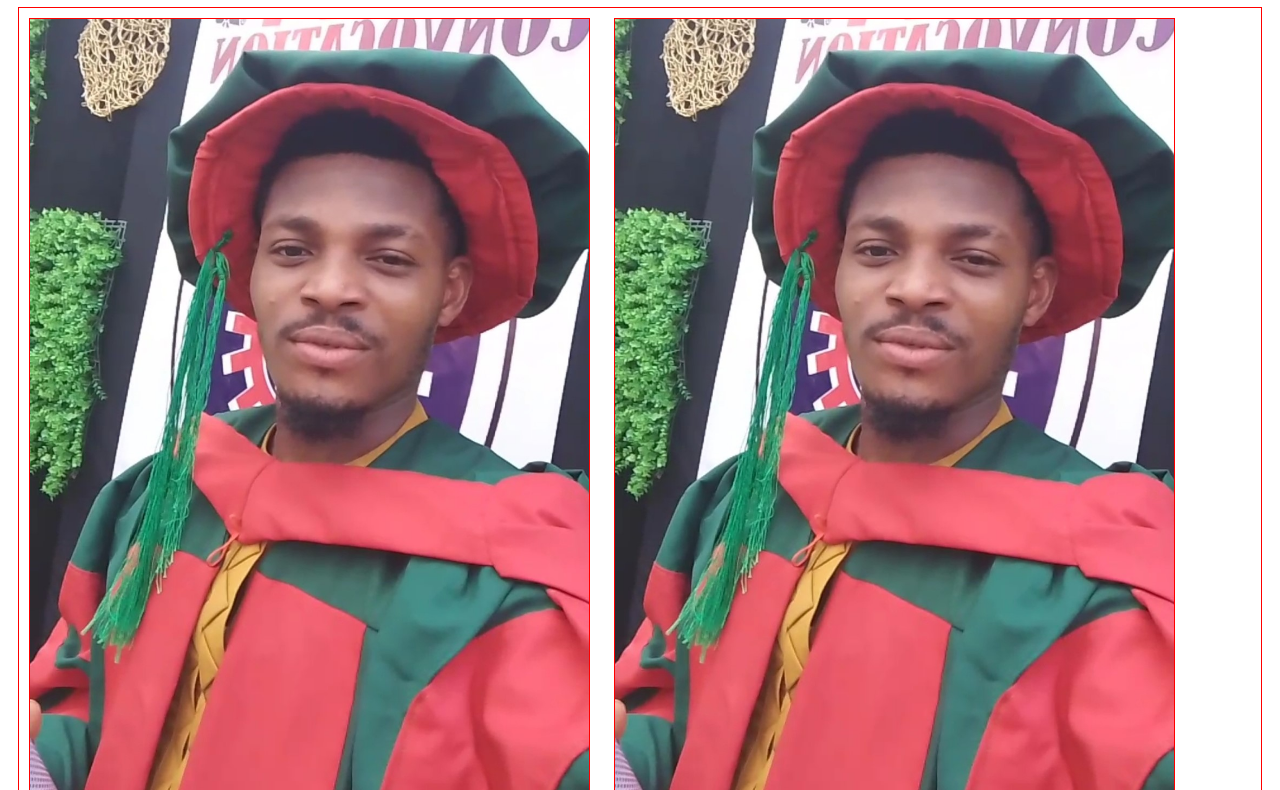
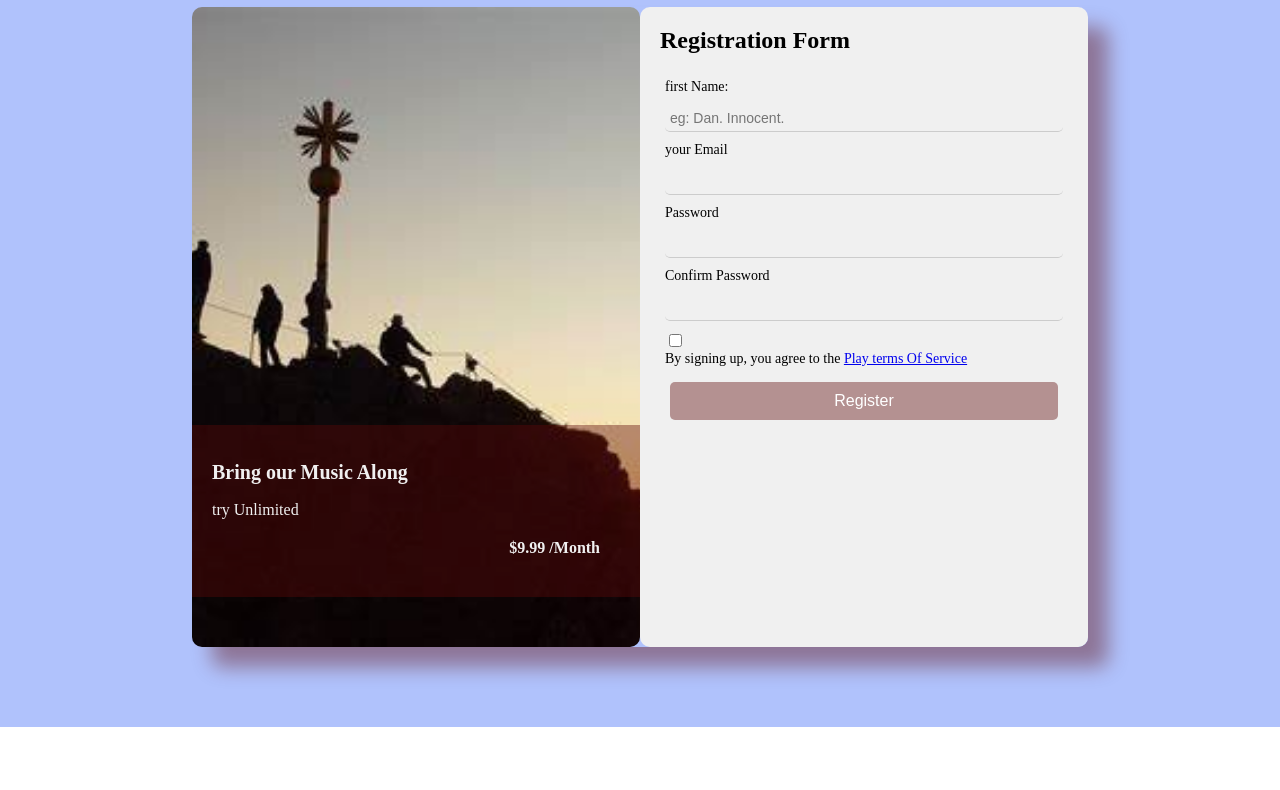
Before and after one commit to Danielinnocent/My-First-Website, a plain HTML site: page index.html in a window 1280 px wide. Shown: the part 73-863 px from the top of the page. After the commit the page ends 800 px from the top, so only its background shows below. Drawn offline with Linux system fonts and the light colour scheme.

Commit message:
Add files via upload

```diff
--- /dev/null
+++ b/css/style.css
@@ -0,0 +1,101 @@
+body, div, p, h1, section, article {
+    margin: 0;
+    padding: 0;
+}
+*{
+    box-sizing: border-box;
+}
+
+#container{
+    width: 100%;
+    height: 100vh;
+    background-color: #b0c2fc;
+
+    display: flex;
+    justify-content: center;
+    align-items: center;
+
+}
+ #container #form-container {
+    width: 70%;
+    height: 80vh;
+    border-radius: 10px;
+    box-shadow: 20px 20px 20px  rgb(93, 8, 8,0.41000); ;
+
+    display: flex;
+    flex-direction: row;
+}
+
+#container #form-container #image{
+    width: 50%;
+    height: 100%;
+    background-color: #000000;
+    border-radius: 10px;
+    background-image: url(../image/form_image.jpg);
+    background-position: center;
+    background-size: cover;
+    background-position: center;
+    background-repeat: no-repeat;
+    color: #f0f0f0;
+
+    display: flex;
+    align-items: flex-end;
+}
+#form-container #text{
+    padding: 20px;
+    margin-bottom: 50px;
+    background-color: rgb(93, 8, 8,0.41000);
+    width: 100%;
+
+}
+
+#form-container #text h2{
+    font-size: 20px;
+}
+#text #price{
+    text-align: right;
+    margin: 20px;
+}
+
+#container #form-container #form{
+    width: 50%;
+    height: 100%;
+    background-color: #f0f0f0;
+    border-radius: 10px;
+    padding: 0px 20px;
+
+
+}
+
+.form-group{
+    padding: 5px;
+}
+.form-group label{
+    font-size: 14px;
+    display: block;
+    margin-bottom: 10px;
+}
+
+input[type="text"], input[type="email"], input[type="password"]{
+    width: 100%;
+    padding: 5px;
+    background-color: transparent;
+    border: none;
+    border-bottom: 1px solid #ccc;
+
+    border-radius: 5px;
+    font-size: 14px;
+
+
+}
+button[type="submit"] {
+    width: 100%;
+    padding: 10px;
+    border: none;
+    border-radius: 5px;
+    font-size: 16px;
+    background-color: rgb(93, 8, 8,0.41000);;
+    color: white;
+
+    cursor: pointer;
+}
--- a/index.html
+++ b/index.html
@@ -3,57 +3,56 @@
 <head>
     <meta charset="UTF-8">
     <meta name="viewport" content="width=device-width, initial-scale=1.0">
-    <title>Audio Download Site</title>
-    <style>
-        div{
-            border:1px solid red;
-            margin: 10px;
-        }
-    </style>
+    <title>Document</title>
+    <link rel="stylesheet" href="css/style.css">
 </head>
 <body>
-    <h1>Mp3Skull</h1>
+    <div id="container">
+        <div id="form-container">
+            <section id="image">
+                <div id="text">
+                    <h2>Bring our Music Along</h2>
+                    <p>try Unlimited</p>
+                    <p id="price"><b>$9.99 /Month</b></p>
+                </div>
+            </section>
+            <section id="form">
+                <h2>Registration Form</h2>
+                <div class="form-group">
+                    <label for="name">first Name:</label>
+                    <input type="text" id="name" placeholder="eg: Dan. Innocent." required>
+                </div>
 
-    <!-- first Section -->
-    <div>
-        <div style="display:inline-block; width: 45%;">
-            <img src="../images/my convocation.jpg " width="100%" alt="">
-            <p>
-                Lorem ipsum, dolor sit amet consectetur adipisicing elit. Excepturi sunt animi,
-                nemo molestias delectus error amet et! Expedita quo temporibus non consequuntur,
-                rerum aliquam error, dolores delectus quas repudiandae nobis?
-            </p>
-            <p>
-                click <a href="Music/Christian/Praise/Pureojuice-Naruto-UK-Hidden-Drill-Village-via-Naijafinix.com_.mp3" download>Here</a> to Downloadmusic
-            </p>
+                <div class="form-group">
+                    <label for="emal">your Email</label>
+                    <input type="email" id="email" required>
+                </div>
 
+                <div class="form-group">
+                    <label for="password">Password</label>
+                    <input type="password" name="" id="email" required>
+                </div>
 
+                <div class="form-group">
+                    <label for="password">Confirm Password</label>
+                    <input type="password" id="password" required>
+                </div>
+                <div class="form-group">
+                    <input type="checkbox" name="terms" id="terms">
+                    <label for="terms">
+                        By signing up, you agree to the
+                        <a href="#">Play terms Of Service</a>
+                    </label>
+                    <Div class="form-group">
+                        <button type="submit">Register</button>
+                    </Div>
+
+                </div>
+
+            </section>
 
         </div>
 
-        <div style="display:inline-block; width: 45%;">
-            <img src="../images/my convocation.jpg " width="100%" alt="">
-            <p>
-                Lorem ipsum, dolor sit amet consectetur adipisicing elit. Excepturi sunt animi,
-                nemo molestias delectus error amet et! Expedita quo temporibus non consequuntur,
-                rerum aliquam error, dolores delectus quas repudiandae nobis?
-            </p>
-            <p>
-                click <a href="Music/Christian/Praise/Pureojuice-Naruto-UK-Hidden-Drill-Village-via-Naijafinix.com_.mp3" download>Here</a> to Downloadmusic
-            </p>
-        </div>
     </div>
-
-    <!-- Second secton -->
-    <div>
-        <p><img src="../images/my convocation.jpg " width="100%" alt="</p>
-    </div>
-
-    <!-- Third section -->
-    <div>
-        <p><img src="../images/my convocation.jpg " width="300px" alt="</p>
-        <p><img src="../images/my convocation.jpg " width="300px" alt="</p>
-    </div>
-
 </body>
 </html>
```
Also changed, not shown: image/form_image.jpg (added).
